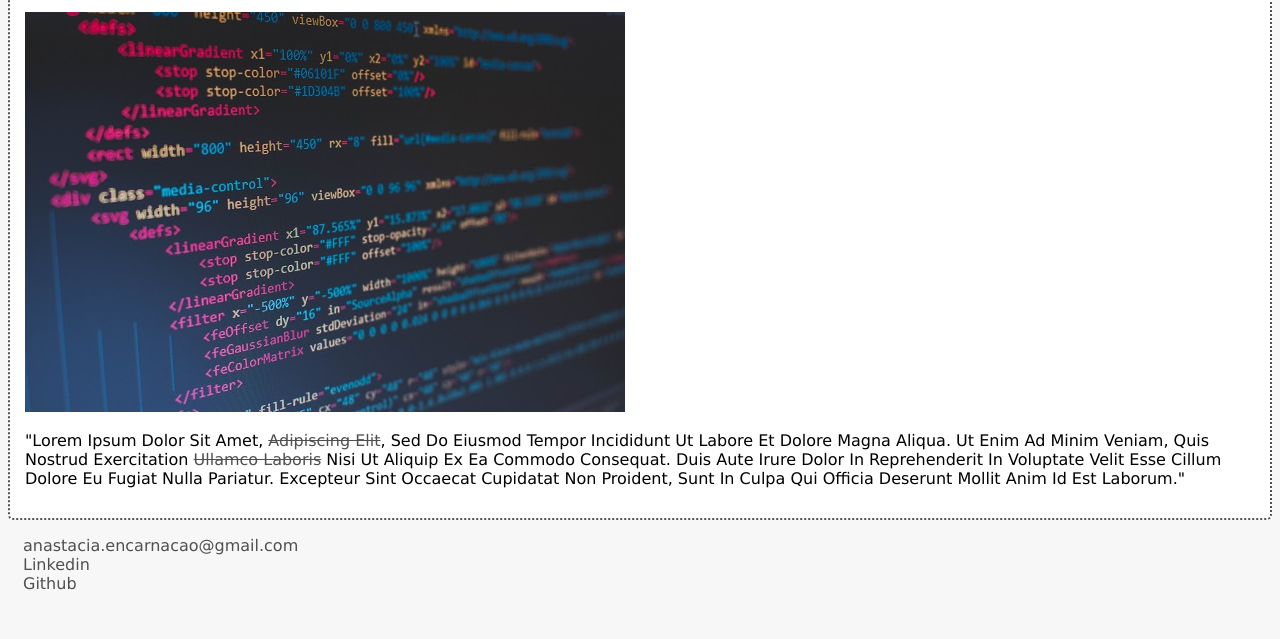
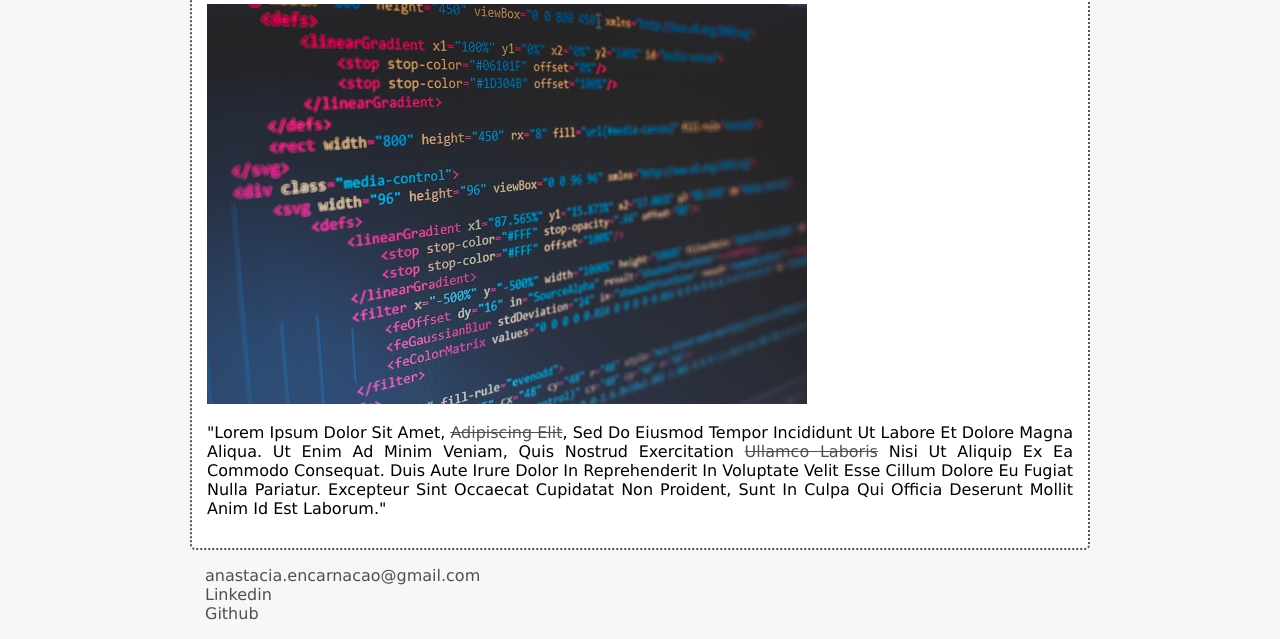
Before and after one commit to AnastaciaEncarnacao/Meu_primeiro_site, a plain HTML site: page index.html in a window 1280 px wide. Shown: the part 329-968 px from the top of the page. Before the commit the page ends 938 px from the top, so only its background shows below. Drawn offline with Linux system fonts and the light colour scheme.

Commit message:
Pequenas modificações.

```diff
--- a/style.css
+++ b/style.css
@@ -1,6 +1,8 @@
 body {
   background: #f7f7f7;
   font-family: Verdana;
+  max-width:900px;
+  margin: auto;
 }
 
    .photo{
@@ -41,6 +43,7 @@ body {
    margin: 0;
    margin-bottom: 15px;
    text-transform: capitalize;
+   text-align: justify;
    }
 
    .post_image{
```
